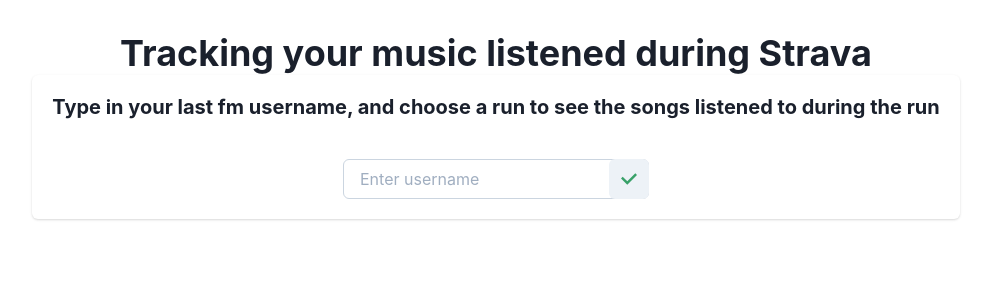
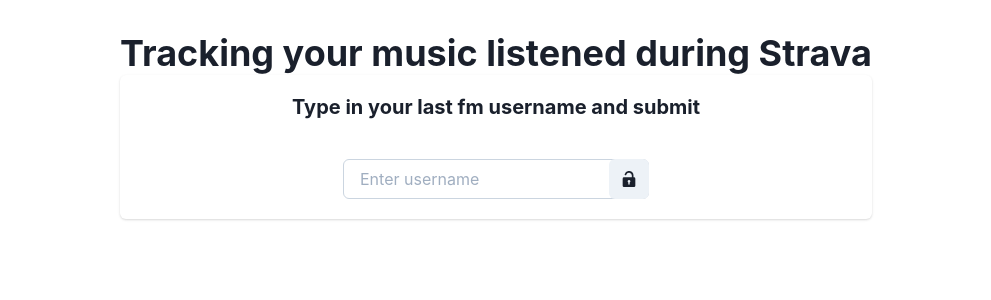
Before and after one commit to Kazalo11/music-exercise-tracking, a React (Vite) app in the folder web/: page / in a window 1280 px wide. Shown: the top 300 px of the page, without its empty margins (144-1135 px from the left). Built offline with nearby package versions, Linux system fonts and the light colour scheme; no server answers.

Commit message:
nicer ui

```diff
--- a/web/src/components/MainPage.tsx
+++ b/web/src/components/MainPage.tsx
@@ -7,11 +7,11 @@
   useDisclosure,
   VStack,
 } from "@chakra-ui/react";
+import { StatusCodes } from "http-status-codes";
+import { useEffect, useState } from "react";
+import { useNavigate } from "react-router-dom";
+import { SpotifyDrawer } from "./drawer/SpotifyDrawer";
 import { Activity, DropDown } from "./Dropdown";
-import { useEffect, useState } from "react";
-import { SpotifyDrawer } from "./drawer/SpotifyDrawer";
-import { useNavigate } from "react-router-dom";
-import { StatusCodes } from "http-status-codes";
 import UsernameInput from "./input/UserNameInput";
 
 export function MainPage() {
@@ -52,15 +52,19 @@
     <>
       <Card>
         <CardHeader>
-          <Heading size="md">
-            Type in your last fm username, and choose a run to see the songs
-            listened to during the run
-          </Heading>
+          <Heading size="md">Type in your last fm username and submit</Heading>
         </CardHeader>
         <CardBody>
           <VStack spacing={4} divider={<StackDivider borderColor="gray.200" />}>
             <UsernameInput onChange={handleUsernameChange} />
-            {submit && <DropDown onSelectChange={handleSelectChange} />}
+            {submit && (
+              <VStack spacing={5}>
+                <Heading size="md">
+                  Select a run to see the songs listened to during it
+                </Heading>
+                <DropDown onSelectChange={handleSelectChange} />
+              </VStack>
+            )}
             {selectedActivity && (
               <SpotifyDrawer
                 isOpen={isOpen}
--- a/web/src/components/input/UsernameInput.tsx
+++ b/web/src/components/input/UsernameInput.tsx
@@ -6,7 +6,7 @@
   InputRightElement,
   IconButton,
 } from "@chakra-ui/react";
-import { CheckIcon } from "@chakra-ui/icons";
+import { LockIcon, UnlockIcon } from "@chakra-ui/icons";
 
 interface UserNameInputProps {
   onChange: (username: string, isSubmit: boolean) => void;
@@ -41,7 +41,7 @@
         <InputRightElement>
           <IconButton
             aria-label="Save username"
-            icon={<CheckIcon color="green.500" />}
+            icon={isEditable ? <UnlockIcon /> : <LockIcon />}
             onClick={handleSubmit}
           />
         </InputRightElement>
```
